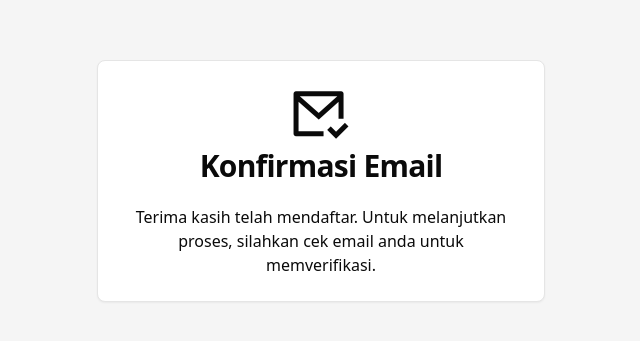
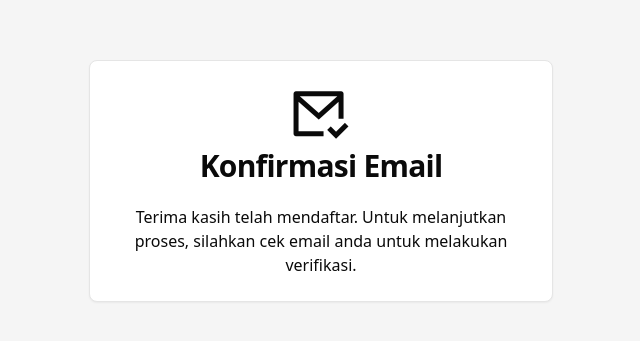
Before and after one commit to oktapascal/frontend.download-support, a Nuxt app: page /confirm in a window 1280 px wide. Shown: the part 219-560 px from the top of the page, without its empty margins (319-959 px from the left). Built offline with nearby package versions, Linux system fonts and the light colour scheme; no server answers.

Commit message:
update confirmation page

```diff
--- a/pages/confirm.vue
+++ b/pages/confirm.vue
@@ -1,12 +1,12 @@
 <template>
   <div class="h-screen flex justify-center items-center">
-    <div class="card w-[28rem]">
+    <div class="card w-[29rem]">
       <div class="card-header text-center">
         <i class="ri-mail-check-line text-6xl"></i>
         <h2 class="card-title">Konfirmasi Email</h2>
       </div>
       <div class="card-content text-center">
-        Terima kasih telah mendaftar. Untuk melanjutkan proses, silahkan cek email anda untuk memverifikasi.
+        Terima kasih telah mendaftar. Untuk melanjutkan proses, silahkan cek email anda untuk melakukan verifikasi.
       </div>
     </div>
   </div>
```
